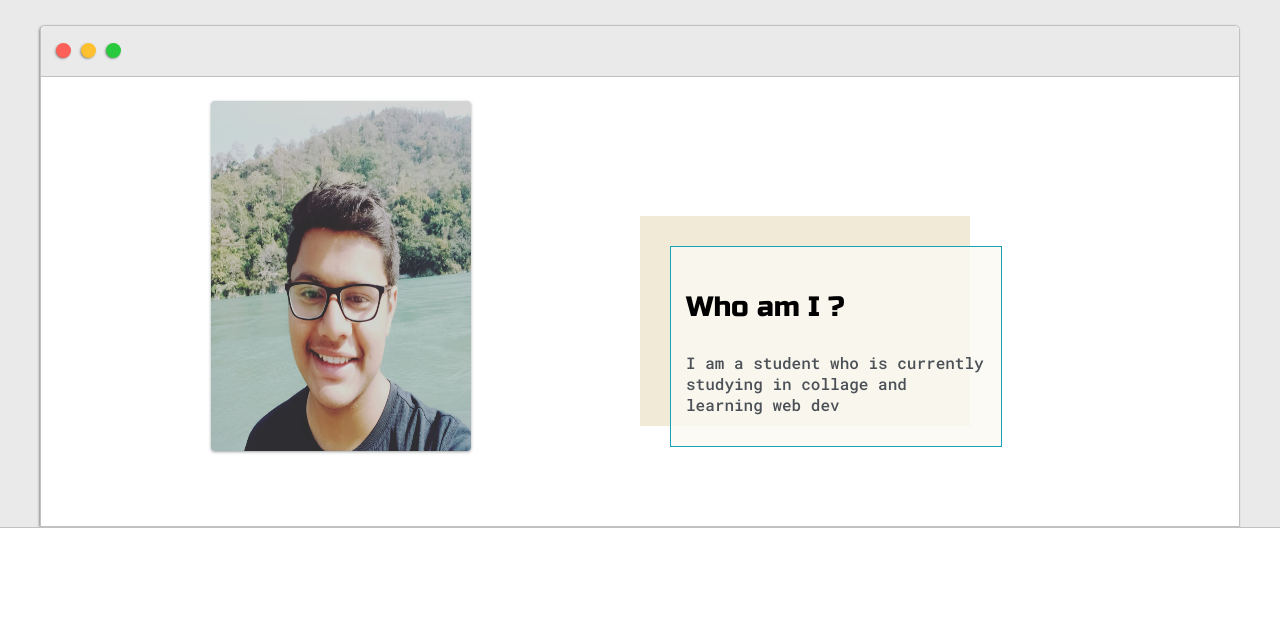
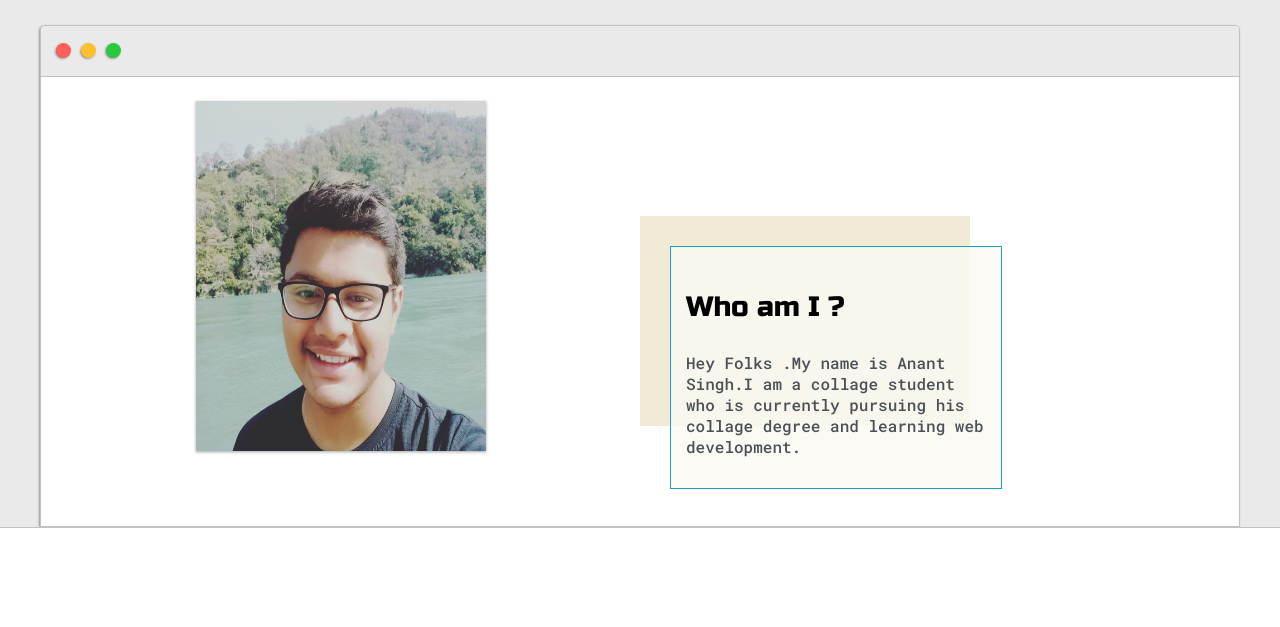
Before and after one commit to Anant-Singh1/PortFolio-M-, a plain HTML site: page index.html in a window 1280 px wide. Shown: the part 173-800 px from the top of the page. Drawn offline with nearby package versions, Linux system fonts and the light colour scheme.

Commit message:
make small change in image width

```diff
--- a/index.html
+++ b/index.html
@@ -96,8 +96,9 @@
               <div id="preview">
                 <h3>Who am I ?</h3>
                 <p>
-                  I am a student who is currently studying in collage and
-                  learning web dev
+                  Hey Folks .My name is Anant Singh.I am a collage student who
+                  is currently pursuing his collage degree and learning web
+                  development.
                 </p>
               </div>
             </div>
--- a/style.css
+++ b/style.css
@@ -251,9 +251,9 @@ nav ul li a {
   top: 50%;
   left: 50%;
   transform: translate(-50%, -50%);
-  width: 260px;
+  width: 290px;
   height: 350px;
-  border-radius: 4px;
+  /* border-radius: 4px; */
   overflow: hidden;
   box-shadow: rgba(60, 64, 67, 0.3) 0px 1px 2px 0px,
     rgba(60, 64, 67, 0.15) 0px 1px 3px 1px;
@@ -273,8 +273,8 @@ nav ul li a {
 }
 
 .card .card-image img {
-  width: 261px;
-  height: 351px;
+  width: 290px;
+  height: 350px;
 }
 .card:hover img {
   opacity: 0.4;
```
